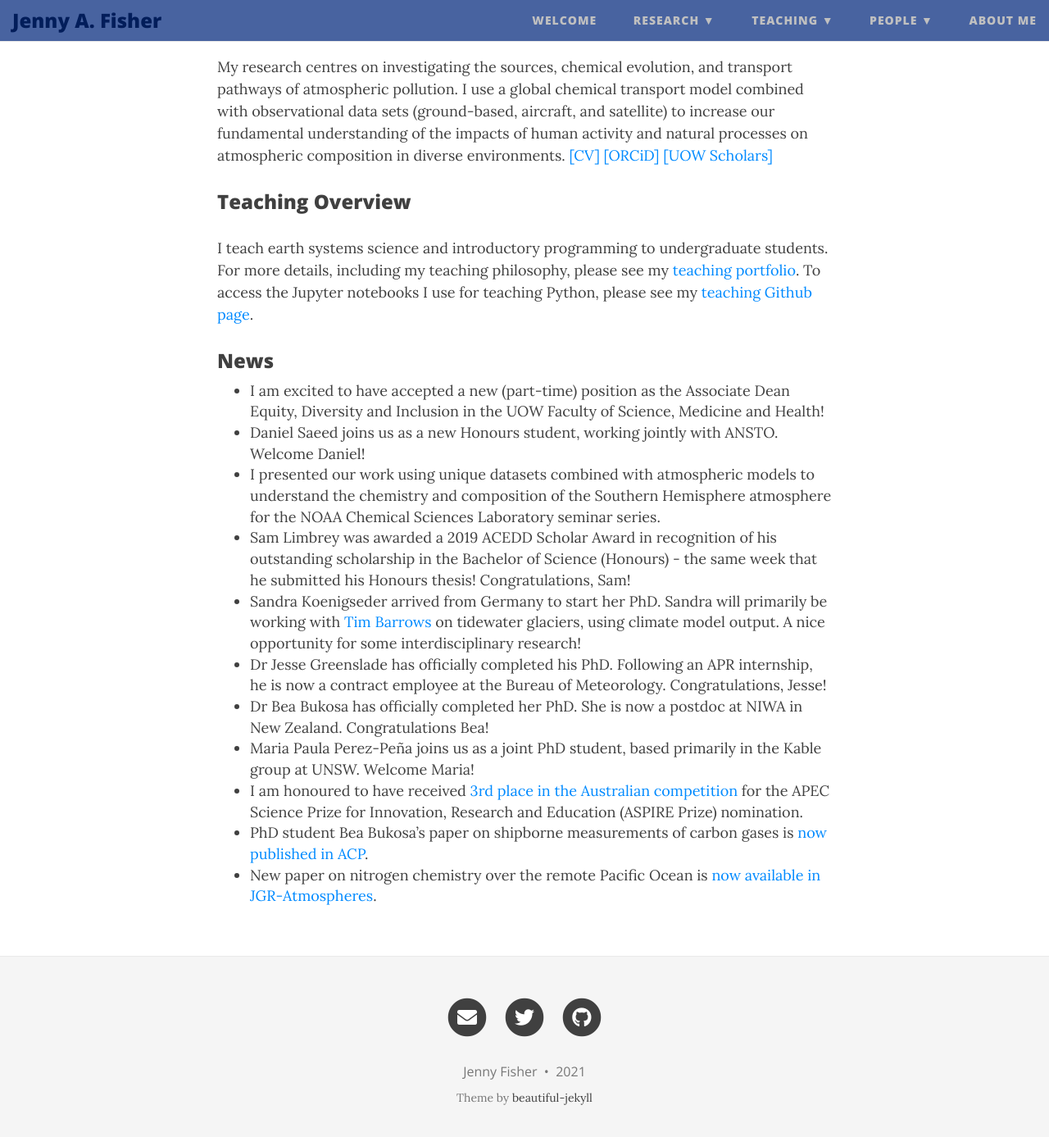
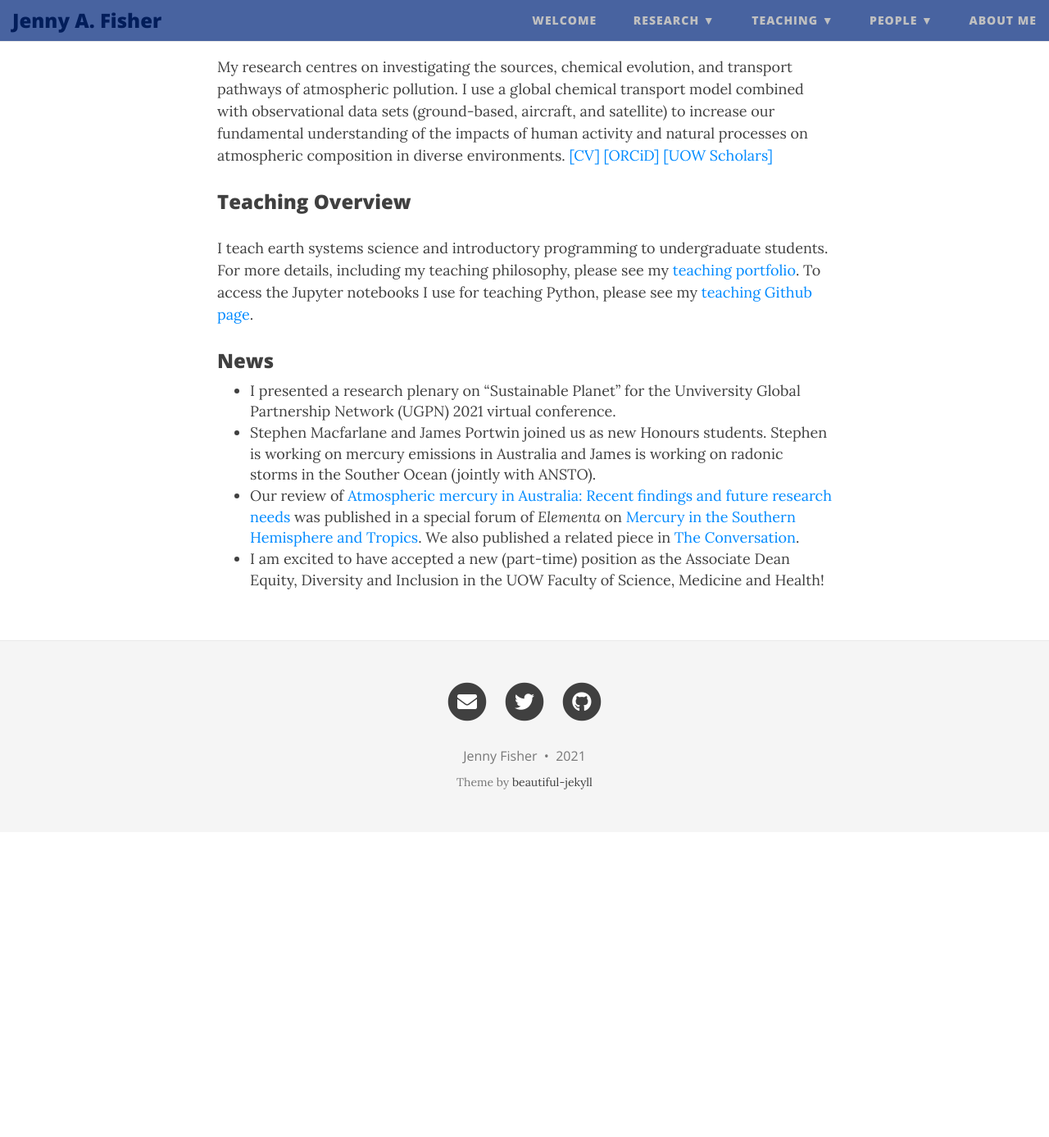
Before and after one commit to jennyfisher/jennyfisher.github.io, a Jekyll site: the page built from index.md, in a window 1280 px wide and 1400 px high, scrolled down 535 px. Shown: the top 1387 px of the window at 82% size. Built offline with Jekyll 4.4.1, drawn with Linux system fonts in a browser that asks for light colours; nearby versions of some CDN libraries; after the commit the page ends 1550 px from its top, so only the background shows below that.

Commit message:
Update index.md

```diff
--- a/index.md
+++ b/index.md
@@ -25,14 +25,7 @@ I teach earth systems science and introductory programming to undergraduate stud
 
 ### News
 
+- I presented a research plenary on "Sustainable Planet" for the Unviversity Global Partnership Network (UGPN) 2021 virtual conference.
+- Stephen Macfarlane and James Portwin joined us as new Honours students. Stephen is working on mercury emissions in Australia and James is working on radonic storms in the Souther Ocean (jointly with ANSTO).
+- Our review of [Atmospheric mercury in Australia: Recent findings and future research needs](https://doi.org/10.1525/elementa.2020.070) was published in a special forum of *Elementa* on [Mercury in the Southern Hemisphere and Tropics](https://collections.elementascience.org/mercury-in-the-southern-hemisphere-and-tropics). We also published a related piece in [The Conversation](https://theconversation.com/australias-gold-industry-stamped-out-mercury-pollution-now-its-coals-turn-151202).
 - I am excited to have accepted a new (part-time) position as the Associate Dean Equity, Diversity and Inclusion in the UOW Faculty of Science, Medicine and Health!
-- Daniel Saeed joins us as a new Honours student, working jointly with ANSTO. Welcome Daniel!
-- I presented our work using unique datasets combined with atmospheric models to understand the chemistry and composition of the Southern Hemisphere atmosphere for the NOAA Chemical Sciences Laboratory seminar series.
-- Sam Limbrey was awarded a 2019 ACEDD Scholar Award in recognition of his outstanding scholarship in the Bachelor of Science (Honours) - the same week that he submitted his Honours thesis! Congratulations, Sam!
-- Sandra Koenigseder arrived from Germany to start her PhD. Sandra will primarily be working with [Tim Barrows](https://scholars.uow.edu.au/display/tim_barrows) on tidewater glaciers, using climate model output. A nice opportunity for some interdisciplinary research!
-- Dr Jesse Greenslade has officially completed his PhD. Following an APR internship, he is now a contract employee at the Bureau of Meteorology. Congratulations, Jesse!
-- Dr Bea Bukosa has officially completed her PhD. She is now a postdoc at NIWA in New Zealand. Congratulations Bea!
-- Maria Paula Perez-Peña joins us as a joint PhD student, based primarily in the Kable group at UNSW. Welcome Maria!
-- I am honoured to have received [3rd place in the Australian competition](https://www.science.org.au/news-and-events/news-and-media-releases/australian-scientist-running-apec-science-prize) for the APEC Science Prize for Innovation, Research and Education (ASPIRE Prize) nomination.
-- PhD student Bea Bukosa’s paper on shipborne measurements of carbon gases is [now published in ACP](https://www.atmos-chem-phys.net/19/7055/2019/).
-- New paper on nitrogen chemistry over the remote Pacific Ocean is [now available in JGR-Atmospheres](http://rdcu.be/ba3ZR).
```
